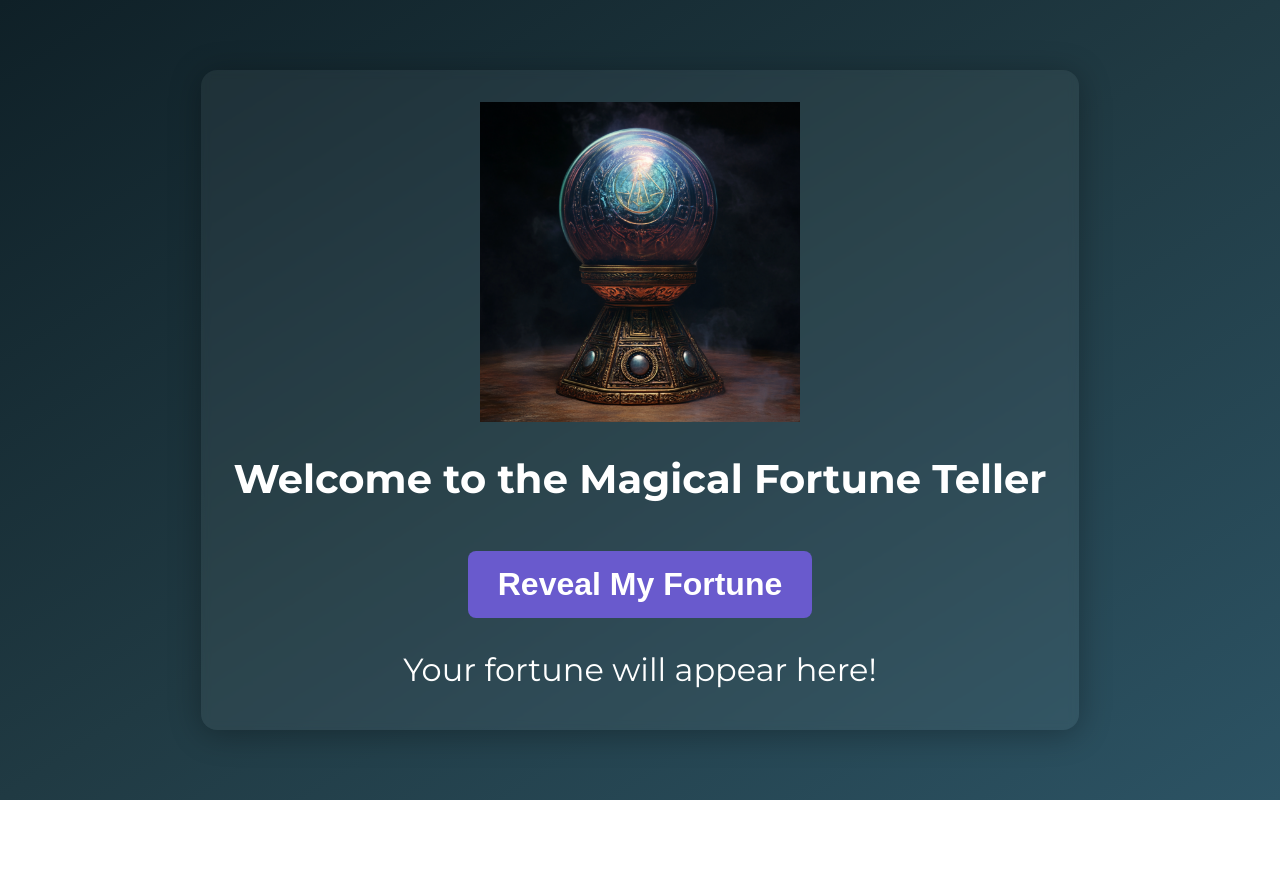
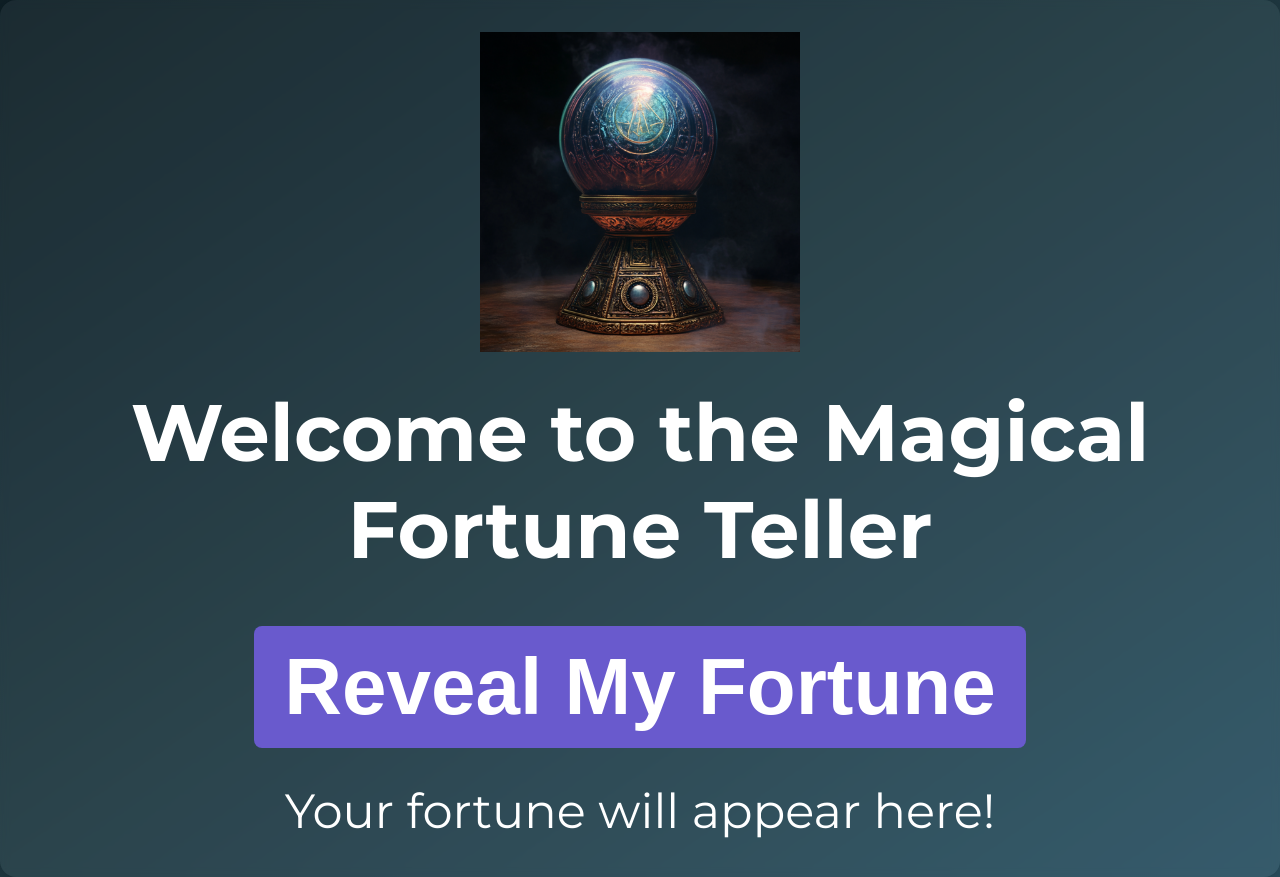
Before and after one commit to cynthiateeters/magic-fortune-teller, a plain HTML site: page index.html in a window 1280 px wide. Before the commit the page ends 800 px from the top, so only its background shows below. Drawn offline with Linux system fonts and the light colour scheme.

Commit message:
Make fonts bigger

```diff
--- a/index.html
+++ b/index.html
@@ -1,12 +1,13 @@
 <!DOCTYPE html>
 <html lang="en">
+
 <head>
-    <meta charset="UTF-8"/>
+  <meta charset="UTF-8" />
   <title>Magical Fortune Teller</title>
   <link rel="shortcut icon" href="favicon.png" type="image/png">
-    <link rel="preconnect" href="https://fonts.googleapis.com"/>
-    <link rel="preconnect" href="https://fonts.gstatic.com" crossorigin="crossorigin"/>
-    <link href="https://fonts.googleapis.com/css2?family=Montserrat:wght@400;700&display=swap" rel="stylesheet"/>
+  <link rel="preconnect" href="https://fonts.googleapis.com" />
+  <link rel="preconnect" href="https://fonts.gstatic.com" crossorigin="crossorigin" />
+  <link href="https://fonts.googleapis.com/css2?family=Montserrat:wght@400;700&display=swap" rel="stylesheet" />
 
   <style>
     /* Basic reset */
@@ -48,7 +49,7 @@
     h1 {
       margin-bottom: 2rem;
       font-weight: 700;
-        font-size: 2.5em;
+      font-size: 5rem;
     }
 
     /* Styled button */
@@ -58,7 +59,7 @@
       border: none;
       border-radius: 8px;
       padding: 15px 30px;
-        font-size: 2rem;
+      font-size: 5rem;
       font-weight: 700;
       color: #FFF;
       cursor: pointer;
@@ -74,16 +75,17 @@
     /* Fortune text styling */
     #fortune {
       margin-top: 30px;
-        font-size: 2rem;
+      font-size: 3rem;
       min-height: 50px;
       line-height: 1.4;
       font-weight: 500;
     }
   </style>
 </head>
+
 <body>
   <div class="container">
-      <img class="magic-ball-img" src="magic-ball.png" alt="Magic Ball"/>
+    <img class="magic-ball-img" src="magic-ball.png" alt="Magic Ball" />
 
     <h1>Welcome to the Magical Fortune Teller</h1>
     <button class="fortune-button" onclick="tellFortune()">Reveal My Fortune</button>
@@ -93,4 +95,5 @@
   <!-- Link to your JavaScript code -->
   <script src="script.js"></script>
 </body>
+
 </html>
```
Lines whose indentation alone changed are shown as unchanged.
